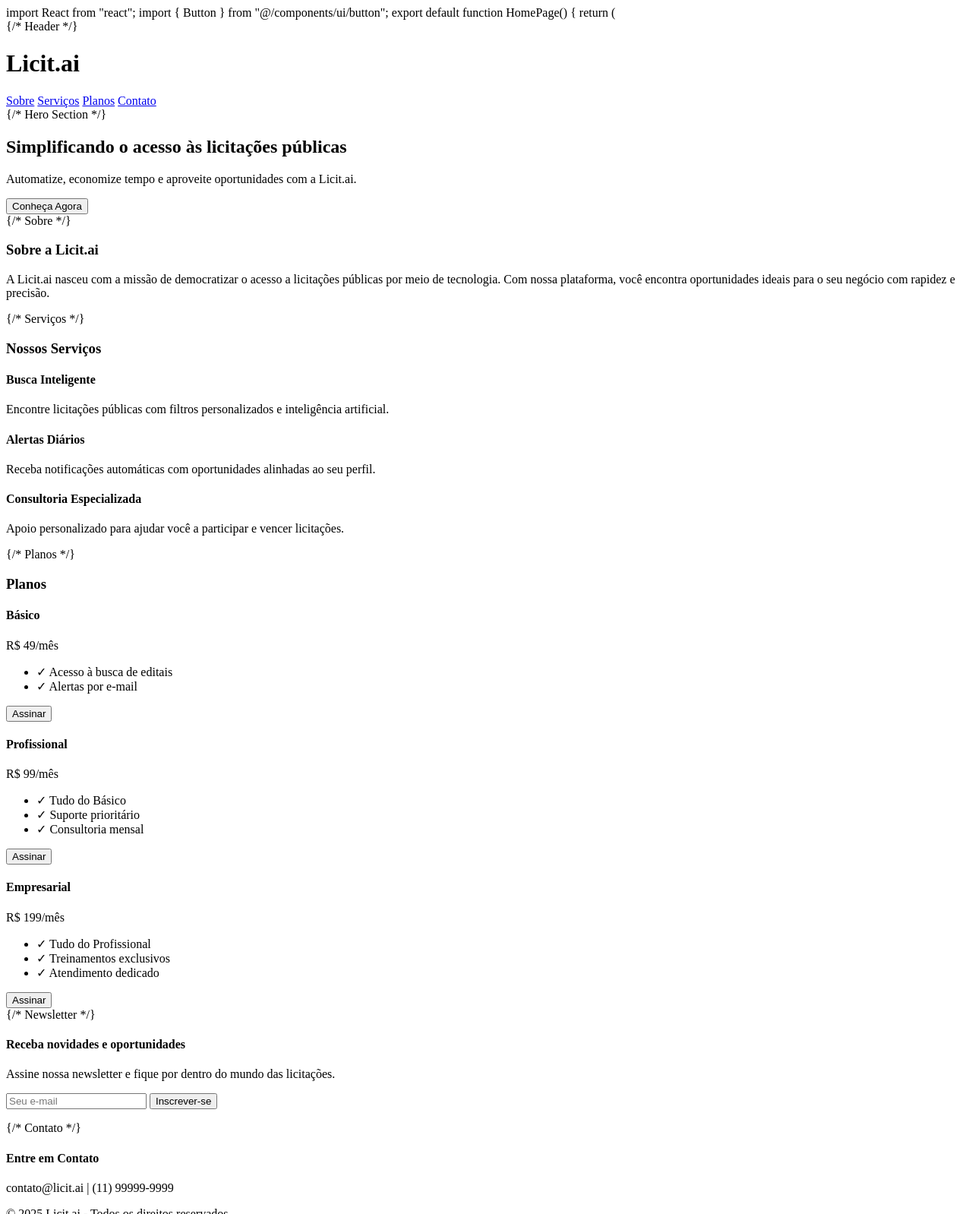
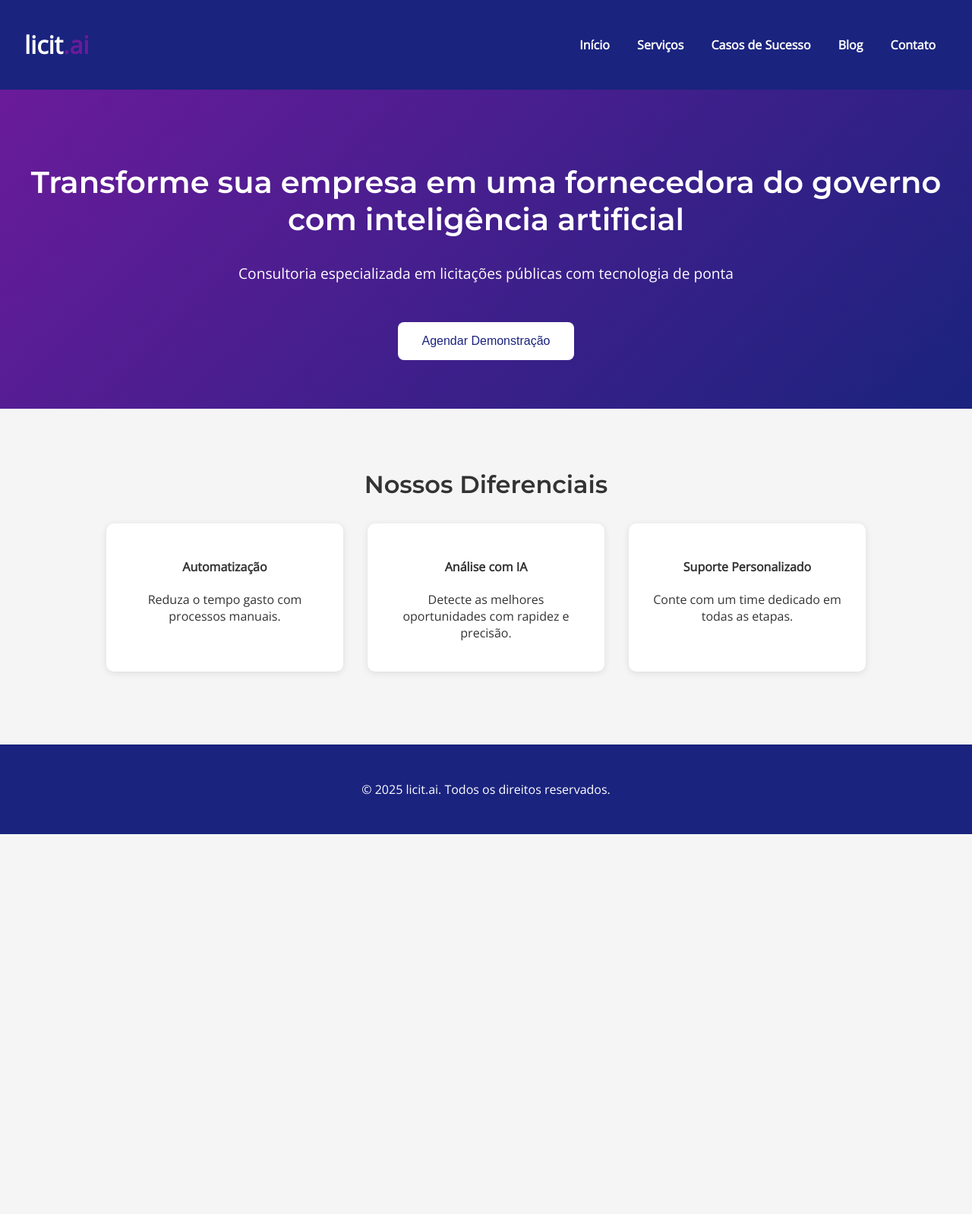
Before and after one commit to Frangaino/licitai-site, a plain HTML site: page index.html in a window 1280 px wide. Shown: the top 1598 px of the page at 76% size. After the commit the page ends 1098 px from the top, so only its background shows below. Drawn offline with nearby package versions, Linux system fonts and the light colour scheme.

Commit message:
Update index.html

```diff
--- a/index.html
+++ b/index.html
@@ -1,142 +1,123 @@
-import React from "react";
-import { Button } from "@/components/ui/button";
-
-export default function HomePage() {
-  return (
-    <div className="font-sans text-gray-800">
-      {/* Header */}
-      <header className="bg-white shadow-md">
-        <div className="max-w-7xl mx-auto px-4 py-4 flex justify-between items-center">
-          <h1 className="text-2xl font-bold text-blue-700">Licit.ai</h1>
-          <nav className="space-x-6 text-sm">
-            <a href="#sobre" className="hover:text-blue-600">Sobre</a>
-            <a href="#servicos" className="hover:text-blue-600">Serviços</a>
-            <a href="#planos" className="hover:text-blue-600">Planos</a>
-            <a href="#contato" className="hover:text-blue-600">Contato</a>
+<!DOCTYPE html>
+<html lang="pt-br">
+<head>
+  <meta charset="UTF-8" />
+  <meta name="viewport" content="width=device-width, initial-scale=1.0" />
+  <title>licit.ai - Licitações com Inteligência</title>
+  <link href="https://fonts.googleapis.com/css2?family=Montserrat:wght@600&family=Open+Sans&display=swap" rel="stylesheet">
+  <style>
+    body {
+      margin: 0;
+      font-family: 'Open Sans', sans-serif;
+      background-color: #F5F5F5;
+      color: #333;
+    }
+    header {
+      background-color: #1A237E;
+      color: white;
+      padding: 1rem 2rem;
+      display: flex;
+      justify-content: space-between;
+      align-items: center;
+    }
+    header h1 span {
+      color: #6A1B9A;
+    }
+    nav a {
+      margin: 0 1rem;
+      color: white;
+      text-decoration: none;
+      font-weight: bold;
+    }
+    .hero {
+      background: linear-gradient(135deg, #6A1B9A, #1A237E);
+      color: white;
+      padding: 4rem 2rem;
+      text-align: center;
+    }
+    .hero h2 {
+      font-size: 2.5rem;
+      font-family: 'Montserrat', sans-serif;
+    }
+    .hero p {
+      font-size: 1.2rem;
+      margin-top: 1rem;
+    }
+    .hero button {
+      margin-top: 2rem;
+      padding: 1rem 2rem;
+      background-color: #FFFFFF;
+      color: #1A237E;
+      border: none;
+      font-size: 1rem;
+      cursor: pointer;
+      border-radius: 8px;
+    }
+    .section {
+      padding: 3rem 2rem;
+      max-width: 1000px;
+      margin: auto;
+    }
+    .benefits {
+      display: flex;
+      gap: 2rem;
+      justify-content: space-around;
+      text-align: center;
+    }
+    .benefit {
+      background: white;
+      padding: 1.5rem;
+      border-radius: 10px;
+      box-shadow: 0 2px 10px rgba(0, 0, 0, 0.1);
+      flex: 1;
+    }
+    footer {
+      background-color: #1A237E;
+      color: white;
+      text-align: center;
+      padding: 2rem;
+      margin-top: 3rem;
+    }
+  </style>
+</head>
+<body>
+  <header>
+    <h1>licit<span>.ai</span></h1>
+    <nav>
+      <a href="#">Início</a>
+      <a href="#">Serviços</a>
+      <a href="#">Casos de Sucesso</a>
+      <a href="#">Blog</a>
+      <a href="#">Contato</a>
     </nav>
-        </div>
   </header>
 
-      {/* Hero Section */}
-      <section className="bg-blue-700 text-white py-20">
-        <div className="max-w-4xl mx-auto text-center px-4">
-          <h2 className="text-4xl font-bold mb-4">Simplificando o acesso às licitações públicas</h2>
-          <p className="text-lg mb-6">Automatize, economize tempo e aproveite oportunidades com a Licit.ai.</p>
-          <Button className="bg-white text-blue-700 font-semibold hover:bg-gray-100">Conheça Agora</Button>
-        </div>
+  <section class="hero">
+    <h2>Transforme sua empresa em uma fornecedora do governo com inteligência artificial</h2>
+    <p>Consultoria especializada em licitações públicas com tecnologia de ponta</p>
+    <button>Agendar Demonstração</button>
   </section>
 
-      {/* Sobre */}
-      <section id="sobre" className="py-16 bg-gray-50">
-        <div className="max-w-5xl mx-auto px-4">
-          <h3 className="text-2xl font-bold mb-4 text-blue-700">Sobre a Licit.ai</h3>
-          <p className="text-gray-700 leading-relaxed">A Licit.ai nasceu com a missão de democratizar o acesso a licitações públicas por meio de tecnologia. Com nossa plataforma, você encontra oportunidades ideais para o seu negócio com rapidez e precisão.</p>
+  <section class="section">
+    <h3 style="text-align: center; font-family: 'Montserrat'; font-size: 2rem;">Nossos Diferenciais</h3>
+    <div class="benefits">
+      <div class="benefit">
+        <h4>Automatização</h4>
+        <p>Reduza o tempo gasto com processos manuais.</p>
       </div>
-      </section>
-
-      {/* Serviços */}
-      <section id="servicos" className="py-16">
-        <div className="max-w-5xl mx-auto px-4">
-          <h3 className="text-2xl font-bold mb-8 text-blue-700">Nossos Serviços</h3>
-          <div className="grid md:grid-cols-3 gap-6">
-            <div className="bg-white shadow-md p-6 rounded-lg">
-              <h4 className="font-semibold text-lg mb-2">Busca Inteligente</h4>
-              <p className="text-sm text-gray-600">Encontre licitações públicas com filtros personalizados e inteligência artificial.</p>
+      <div class="benefit">
+        <h4>Análise com IA</h4>
+        <p>Detecte as melhores oportunidades com rapidez e precisão.</p>
       </div>
-            <div className="bg-white shadow-md p-6 rounded-lg">
-              <h4 className="font-semibold text-lg mb-2">Alertas Diários</h4>
-              <p className="text-sm text-gray-600">Receba notificações automáticas com oportunidades alinhadas ao seu perfil.</p>
-            </div>
-            <div className="bg-white shadow-md p-6 rounded-lg">
-              <h4 className="font-semibold text-lg mb-2">Consultoria Especializada</h4>
-              <p className="text-sm text-gray-600">Apoio personalizado para ajudar você a participar e vencer licitações.</p>
-            </div>
+      <div class="benefit">
+        <h4>Suporte Personalizado</h4>
+        <p>Conte com um time dedicado em todas as etapas.</p>
       </div>
     </div>
   </section>
 
-      {/* Planos */}
-      <section id="planos" className="py-16 bg-gray-50">
-        <div className="max-w-5xl mx-auto px-4">
-          <h3 className="text-2xl font-bold mb-8 text-blue-700">Planos</h3>
-          <div className="grid md:grid-cols-3 gap-6">
-            <div className="border border-gray-300 p-6 rounded-lg text-center">
-              <h4 className="text-lg font-semibold mb-2">Básico</h4>
-              <p className="text-2xl font-bold mb-4">R$ 49/mês</p>
-              <ul className="text-sm text-gray-600 mb-4">
-                <li>✓ Acesso à busca de editais</li>
-                <li>✓ Alertas por e-mail</li>
-              </ul>
-              <Button className="w-full">Assinar</Button>
-            </div>
-            <div className="border border-blue-700 p-6 rounded-lg text-center bg-blue-50">
-              <h4 className="text-lg font-semibold mb-2">Profissional</h4>
-              <p className="text-2xl font-bold mb-4">R$ 99/mês</p>
-              <ul className="text-sm text-gray-600 mb-4">
-                <li>✓ Tudo do Básico</li>
-                <li>✓ Suporte prioritário</li>
-                <li>✓ Consultoria mensal</li>
-              </ul>
-              <Button className="w-full bg-blue-700 text-white hover:bg-blue-800">Assinar</Button>
-            </div>
-            <div className="border border-gray-300 p-6 rounded-lg text-center">
-              <h4 className="text-lg font-semibold mb-2">Empresarial</h4>
-              <p className="text-2xl font-bold mb-4">R$ 199/mês</p>
-              <ul className="text-sm text-gray-600 mb-4">
-                <li>✓ Tudo do Profissional</li>
-                <li>✓ Treinamentos exclusivos</li>
-                <li>✓ Atendimento dedicado</li>
-              </ul>
-              <Button className="w-full">Assinar</Button>
-            </div>
-          </div>
-        </div>
-      </section>
-
-      {/* Newsletter */}
-      <section className="py-12 bg-white">
-        <div className="max-w-xl mx-auto text-center px-4">
-          <h4 className="text-xl font-bold mb-2 text-blue-700">Receba novidades e oportunidades</h4>
-          <p className="text-sm text-gray-600 mb-4">Assine nossa newsletter e fique por dentro do mundo das licitações.</p>
-          <form className="flex flex-col sm:flex-row gap-2 justify-center">
-            <input type="email" placeholder="Seu e-mail" className="px-4 py-2 border rounded-md w-full sm:w-auto" />
-            <Button className="bg-blue-700 text-white">Inscrever-se</Button>
-          </form>
-        </div>
-      </section>
-
-      {/* Contato */}
-      <footer id="contato" className="bg-blue-900 text-white py-10 relative">
-        <div className="max-w-5xl mx-auto px-4 text-center">
-          <h4 className="text-xl font-bold mb-2">Entre em Contato</h4>
-          <p className="text-sm mb-4">contato@licit.ai | (11) 99999-9999</p>
-          <p className="text-xs text-gray-300">© 2025 Licit.ai - Todos os direitos reservados.</p>
-        </div>
-
-        {/* WhatsApp Button */}
-        <a href="https://wa.me/5511999999999?text=Olá%2C+tenho+interesse+na+Licit.ai" target="_blank" rel="noopener noreferrer" className="fixed bottom-4 right-4 bg-green-500 hover:bg-green-600 text-white px-4 py-3 rounded-full shadow-lg">
-          Fale conosco via WhatsApp
-        </a>
+  <footer>
+    <p>&copy; 2025 licit.ai. Todos os direitos reservados.</p>
   </footer>
-
-      {/* Chatbot Simples */}
-      <div className="fixed bottom-20 right-4 bg-white w-64 shadow-lg rounded-lg p-4 border">
-        <p className="text-sm font-semibold text-blue-700 mb-2">LicitBot:</p>
-        <div className="text-sm text-gray-700">Olá! Precisa de ajuda para entender como participar de licitações? Posso ajudar!</div>
-      </div>
-
-      {/* Login Form */}
-      <section className="py-16 bg-gray-100">
-        <div className="max-w-md mx-auto px-4 bg-white p-6 rounded-lg shadow-md">
-          <h3 className="text-xl font-bold mb-4 text-blue-700 text-center">Acesse sua conta</h3>
-          <form className="flex flex-col gap-4">
-            <input type="email" placeholder="E-mail" className="border px-4 py-2 rounded-md" />
-            <input type="password" placeholder="Senha" className="border px-4 py-2 rounded-md" />
-            <Button className="bg-blue-700 text-white">Entrar</Button>
-            <p className="text-sm text-center text-gray-600">Não tem conta? <a href="#" className="text-blue-700 underline">Cadastre-se</a></p>
-          </form>
-        </div>
-      </section>
-    </div>
-  );
-}
+</body>
+</html>
```
Lines whose indentation alone changed are shown as unchanged.
